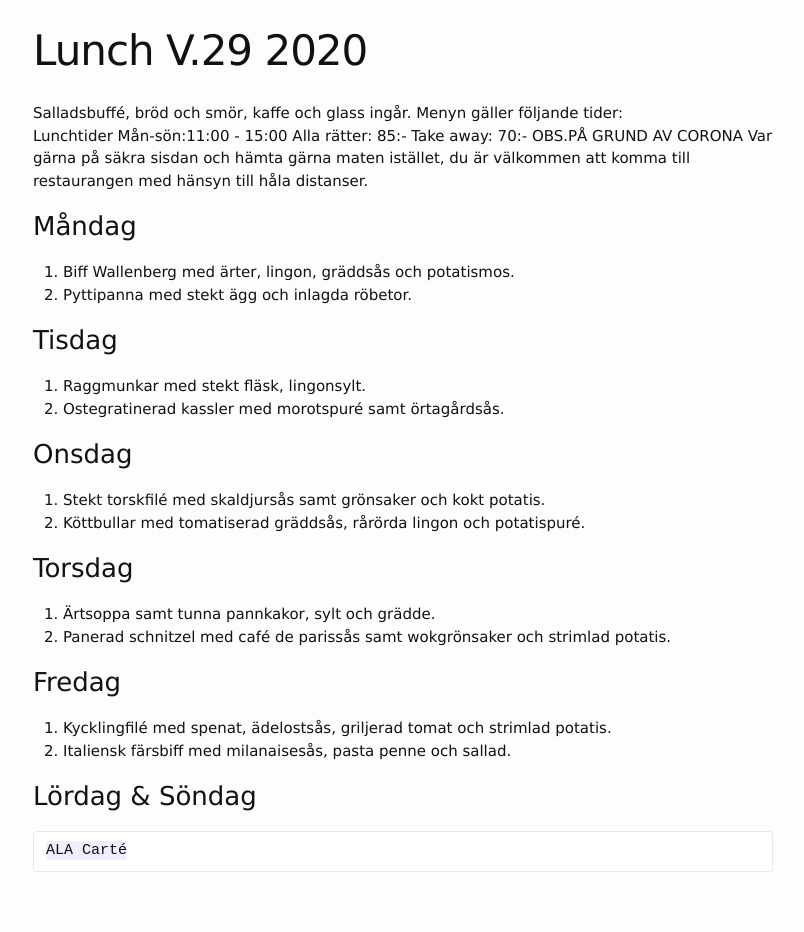
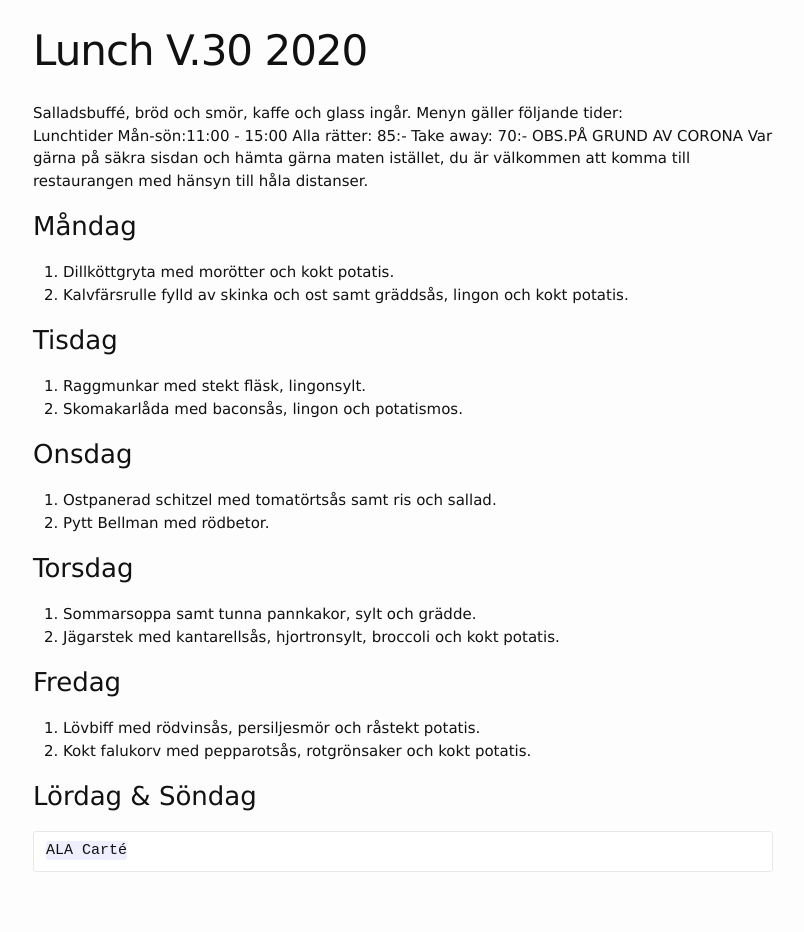
Before and after one commit to FarInn62/farinn62.github.io, a Jekyll site: the page built from lunch.md, in a window 1280 px wide. Shown: the whole page, without its empty margins (237-1041 px from the left). Built offline with Jekyll 4.4.1, drawn with Linux system fonts in a browser that asks for light colours.

Commit message:
Update lunch.md

```diff
--- a/lunch.md
+++ b/lunch.md
@@ -1,6 +1,6 @@
 ---
 layout: foodmenu
-title: Lunch V.29 2020
+title: Lunch V.30 2020
 permalink: /lunch/
 published: true
 ---
@@ -12,24 +12,24 @@ OBS.PÅ GRUND AV CORONA Var gärna på säkra sisdan och hämta gärna maten ist
 
 
 ### Måndag
-1. Biff Wallenberg med ärter, lingon, gräddsås och potatismos.
-2. Pyttipanna med stekt ägg och inlagda röbetor.
+1. Dillköttgryta med morötter och kokt potatis.
+2. Kalvfärsrulle fylld av skinka och ost samt gräddsås, lingon och kokt potatis.
 
 ### Tisdag
 1. Raggmunkar med stekt fläsk, lingonsylt.
-2. Ostegratinerad kassler med morotspuré samt örtagårdsås.
+2. Skomakarlåda med baconsås, lingon och potatismos.
 
 ### Onsdag
-1. Stekt torskfilé med skaldjursås samt grönsaker och kokt potatis.
-2. Köttbullar med tomatiserad gräddsås, rårörda lingon och potatispuré.
+1. Ostpanerad schitzel med tomatörtsås samt ris och sallad.
+2. Pytt Bellman med rödbetor.
 
 ### Torsdag
-1. Ärtsoppa samt tunna pannkakor, sylt och grädde.
-2. Panerad schnitzel med café de parissås samt wokgrönsaker och strimlad potatis.
+1. Sommarsoppa samt tunna pannkakor, sylt och grädde.
+2. Jägarstek med kantarellsås, hjortronsylt, broccoli och kokt potatis.
 
 ### Fredag
-1. Kycklingfilé med spenat, ädelostsås, griljerad tomat och strimlad potatis.
-2. Italiensk färsbiff med milanaisesås, pasta penne och sallad.
+1. Lövbiff med rödvinsås, persiljesmör och råstekt potatis.
+2. Kokt falukorv med pepparotsås, rotgrönsaker och kokt potatis.
 
 ### Lördag & Söndag
     ALA Carté
```
